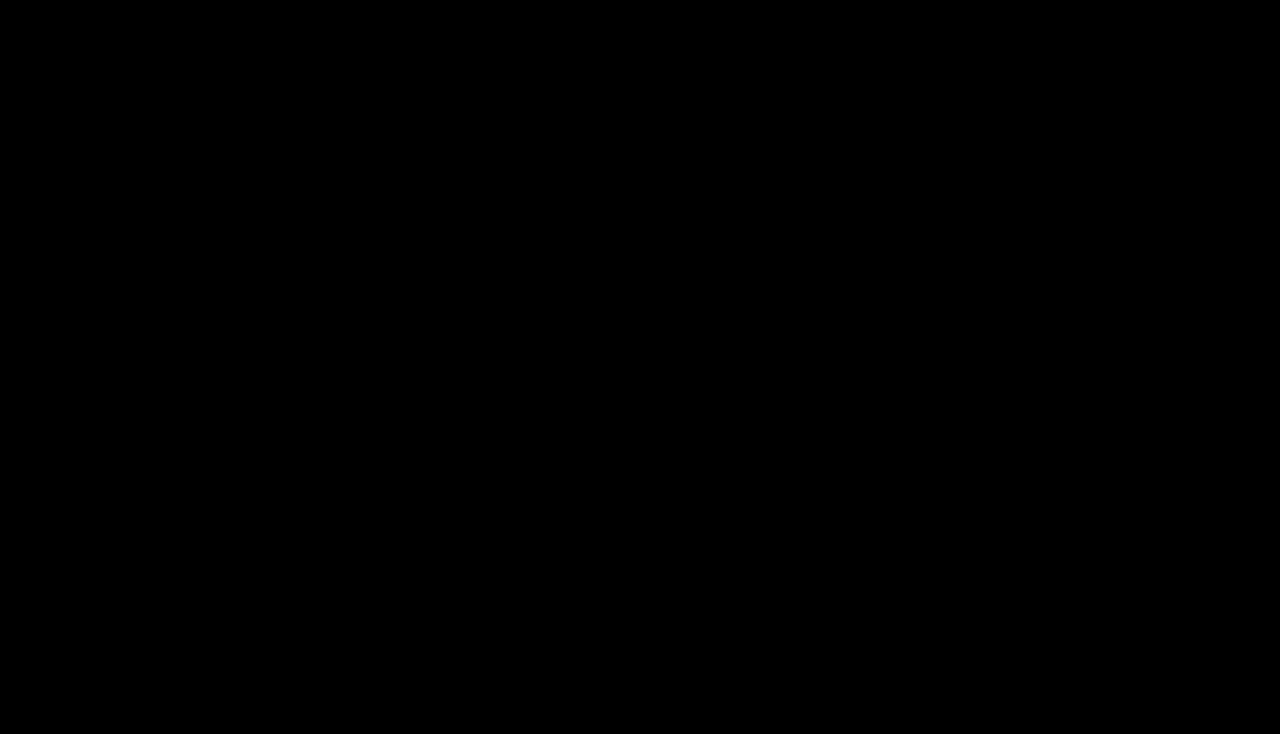
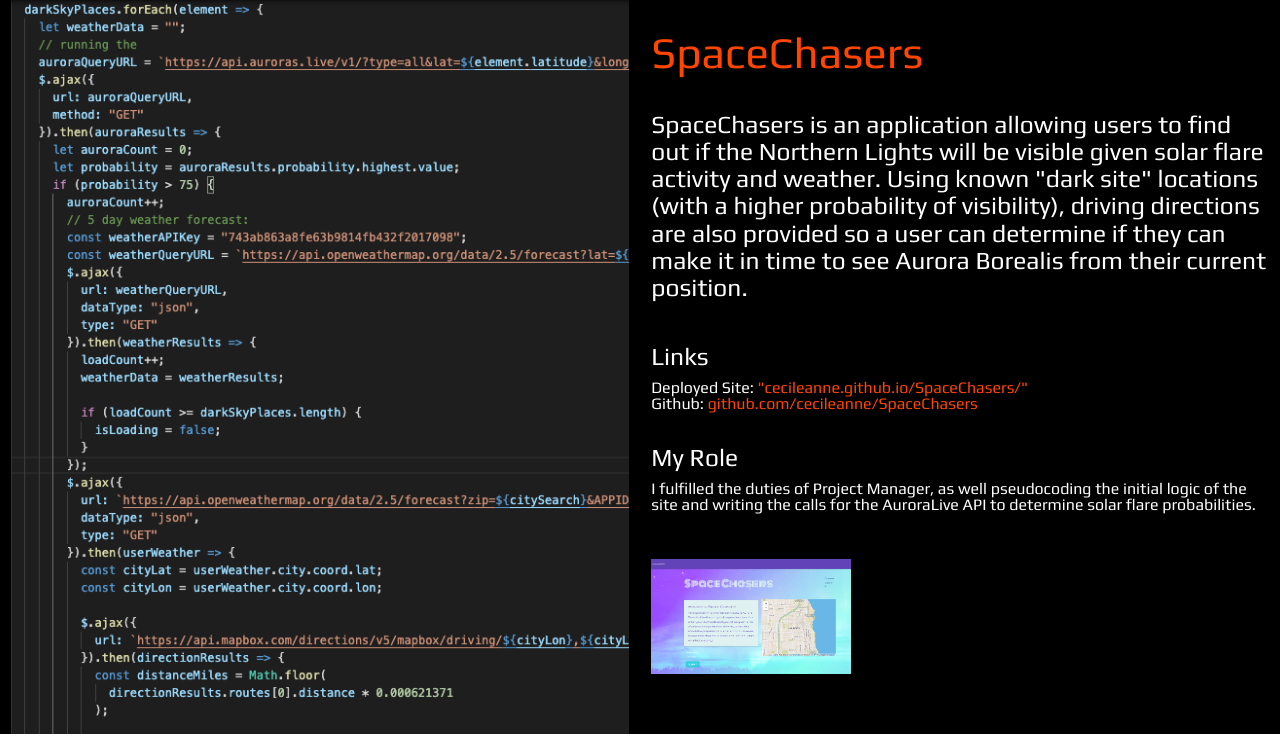
Before and after one commit to cecileanne/Portfolio, a website: page public/spacechasersPort.html in a window 1280 px wide. Shown: the top 742 px of the page. Drawn offline with nearby package versions, Linux system fonts and the light colour scheme.

Commit message:
added content for spacechasers based on scorekeeper

```diff
--- a/assets/css/style.css
+++ b/assets/css/style.css
@@ -203,3 +203,13 @@
 .centeredImage {
   margin-top: 30px;
 }
+
+.inlineTitle {
+  display: inline-block;
+}
+
+.exampleImage {
+  margin-top: 10px;
+  margin-left: 10px;
+  vertical-align: top;
+}
--- a/public/spacechasersPort.html
+++ b/public/spacechasersPort.html
@@ -4,7 +4,7 @@
     <meta charset="UTF-8" />
     <meta name="viewport" content="width=device-width, initial-scale=1.0" />
     <meta http-equiv="X-UA-Compatible" content="ie=edge" />
-    <title>Cecile-Anne Sison, Full Stack Developer</title>
+    <title>SpaceChasers - Sison Portfolio</title>
     <link rel="stylesheet" href="../assets/css/reset.css" />
     <!-- Compiled and minified CSS -->
     <link rel="stylesheet" href="https://cdnjs.cloudflare.com/ajax/libs/materialize/1.0.0/css/materialize.min.css">
@@ -26,6 +26,38 @@
   </head>
 
   <body class="projectPage">
+      <container>
+        <div class="row">
+          <div class="col s12 m6 l6">
+            <img src="../assets/images/spacechaseSS.png" alt="Screenshot of code from SpaceChasers" class="projectLanding" width="100%">
+          </div>
+          <!-- closes first col 6 -->
+          <div class="col s12 m6 l6 offset6 projectSpecs">
+            <h3 class="inlineTitle"><a href="https://cecileanne.github.io/SpaceChasers/">SpaceChasers</a></h3>
+            <!-- <img class="inlineTitle exampleImage" src="../assets/images/spacechasersexample.png" alt="examples of various screens in the ScoreKEEPER app" width="200px"> -->
+            <br>
+              <h5>SpaceChasers is an application allowing users to find out if the Northern Lights will be visible given solar flare activity and weather. Using known "dark site" locations (with a higher probability of visibility), driving directions are also provided so a user can determine if they can make it in time to see Aurora Borealis from their current position.
+              </h5>
+            <br>
+            <div>
+              <h5>Links</h5>
+              <p>Deployed Site: <a href="https://cecileanne.github.io/SpaceChasers/">"cecileanne.github.io/SpaceChasers/"</a></p>
+              <p>Github:  <a href="https://github.com/cecileanne/SpaceChasers">github.com/cecileanne/SpaceChasers</a></p>
+            </div>
+            <br>
+            <div>
+              <h5>My Role</h5>
+              <p>I fulfilled the duties of Project Manager, as well pseudocoding the initial logic of the site and writing the calls for the AuroraLive API to determine solar flare probabilities.</p>
+            </div>
+            <br>
+            <div>
+              <img src="../assets/images/spacechasersexample.png" alt="examples of various screens in the ScoreKEEPER app" width="200px" class="centeredImage">
+            </div>
+          </div>
+        </div>
+        <!-- closes row  -->
+      </container>
+
     <footer>
       <p class="contactItemFoot"><a id="homeFoot" href="index.html">
           <img class="logoPicFoot" src="../assets/images/logo-home.png"
```
Also changed, not shown: assets/images/spacechasersexample.png (added).
